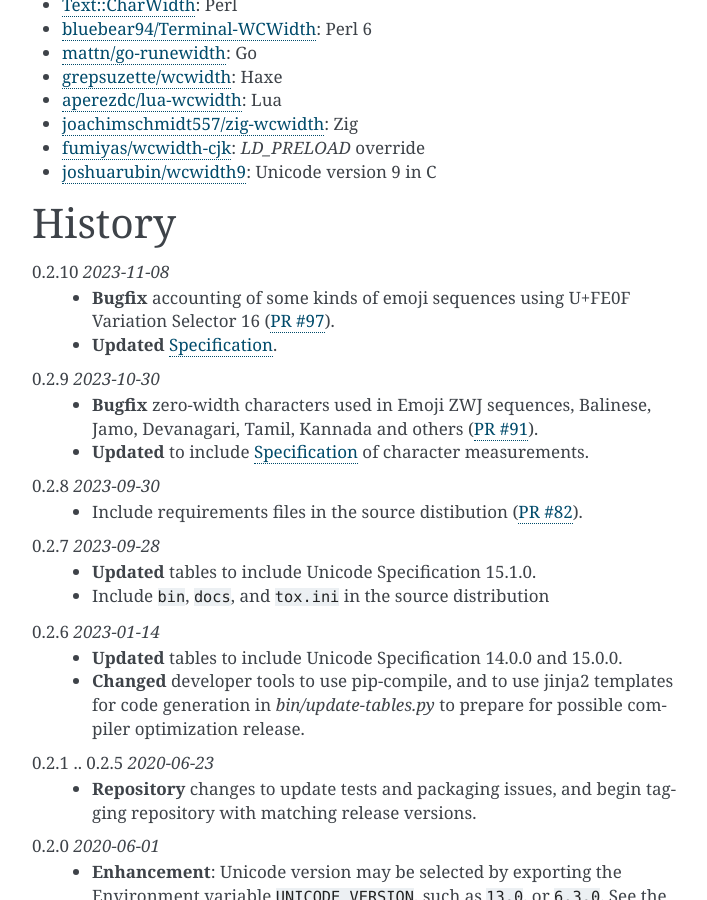
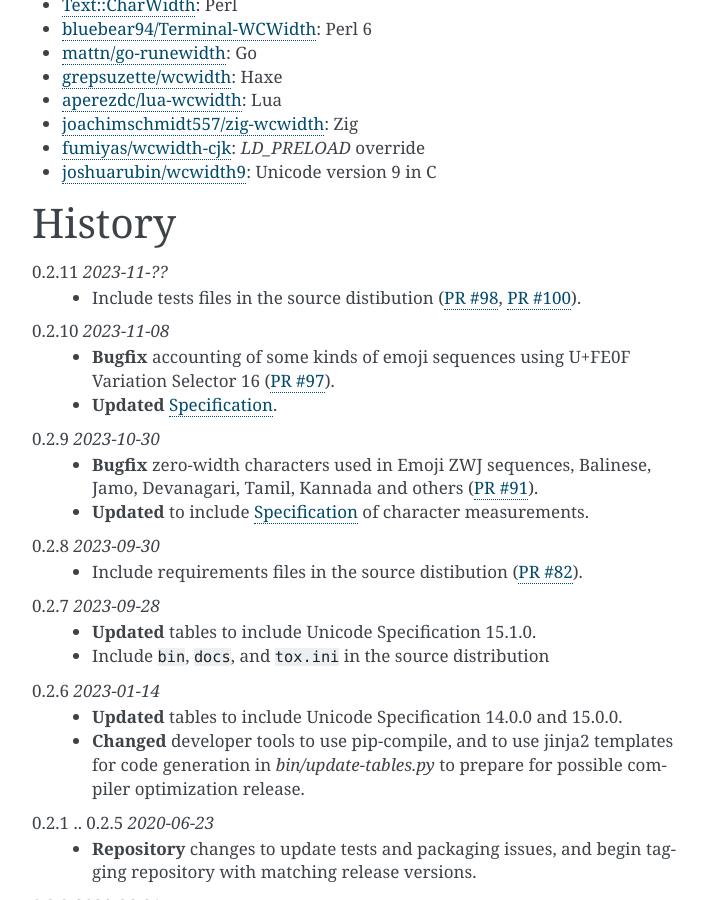
Before and after one commit to jquast/wcwidth, a Sphinx documentation site: the page built from docs/intro.rst, in a window 1280 px wide and 900 px high, scrolled down 4294 px. Shown: the whole window, without its empty margins (388-1095 px from the left). Built offline with Sphinx 7.4.7, drawn with Linux system fonts in a browser that asks for light colours.

Commit message:
Update changelog

```diff
--- a/docs/intro.rst
+++ b/docs/intro.rst
@@ -216,6 +216,9 @@ Other Languages
 =======
 History
 =======
+0.2.11 *2023-11-??*
+  * Include tests files in the source distibution (`PR #98`_, `PR #100`_).
+
 0.2.10 *2023-11-08*
   * **Bugfix** accounting of some kinds of emoji sequences using U+FE0F
     Variation Selector 16 (`PR #97`_).
@@ -325,6 +328,8 @@ https://www.cl.cam.ac.uk/~mgk25/ucs/wcwidth.c::
 .. _`PR #82`: https://github.com/jquast/wcwidth/pull/82
 .. _`PR #91`: https://github.com/jquast/wcwidth/pull/91
 .. _`PR #97`: https://github.com/jquast/wcwidth/pull/97
+.. _`PR #98`: https://github.com/jquast/wcwidth/pull/98
+.. _`PR #100`: https://github.com/jquast/wcwidth/pull/100
 .. _`jquast/blessed`: https://github.com/jquast/blessed
 .. _`selectel/pyte`: https://github.com/selectel/pyte
 .. _`thomasballinger/curtsies`: https://github.com/thomasballinger/curtsies
```
